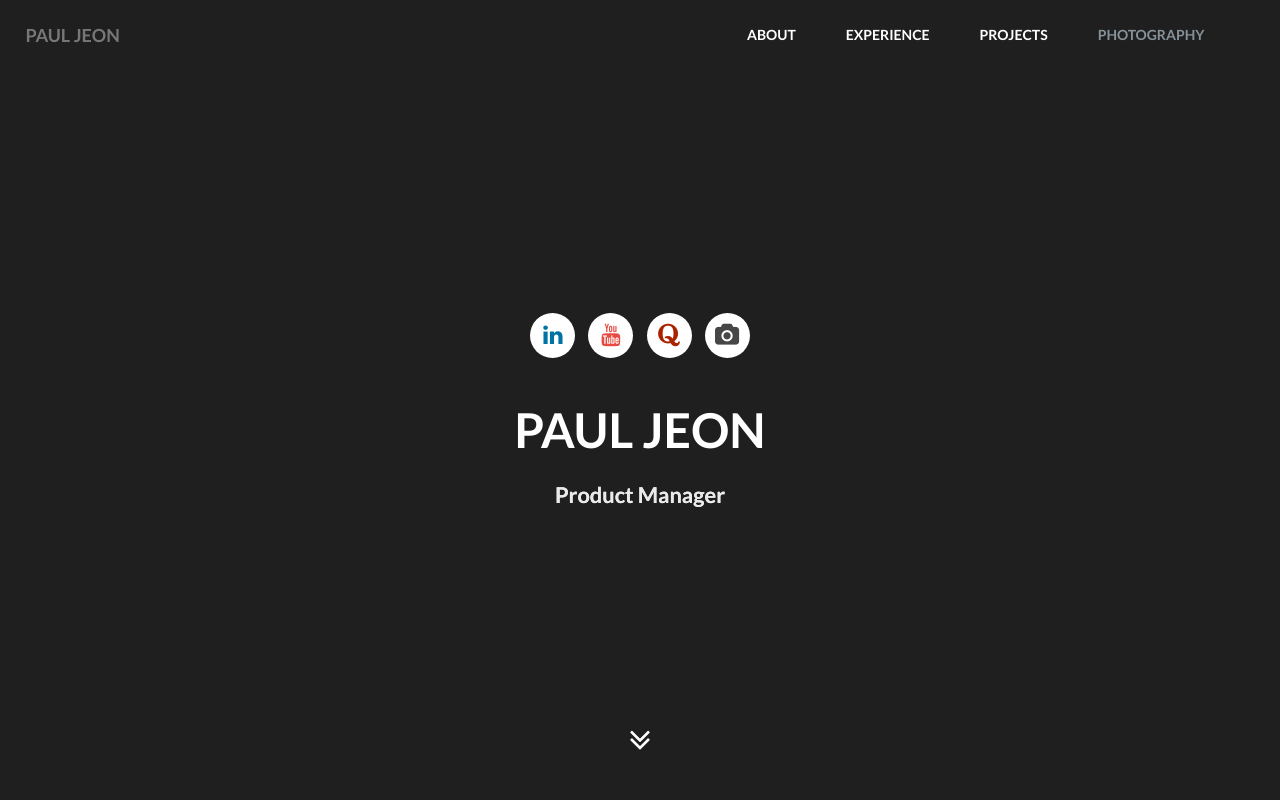
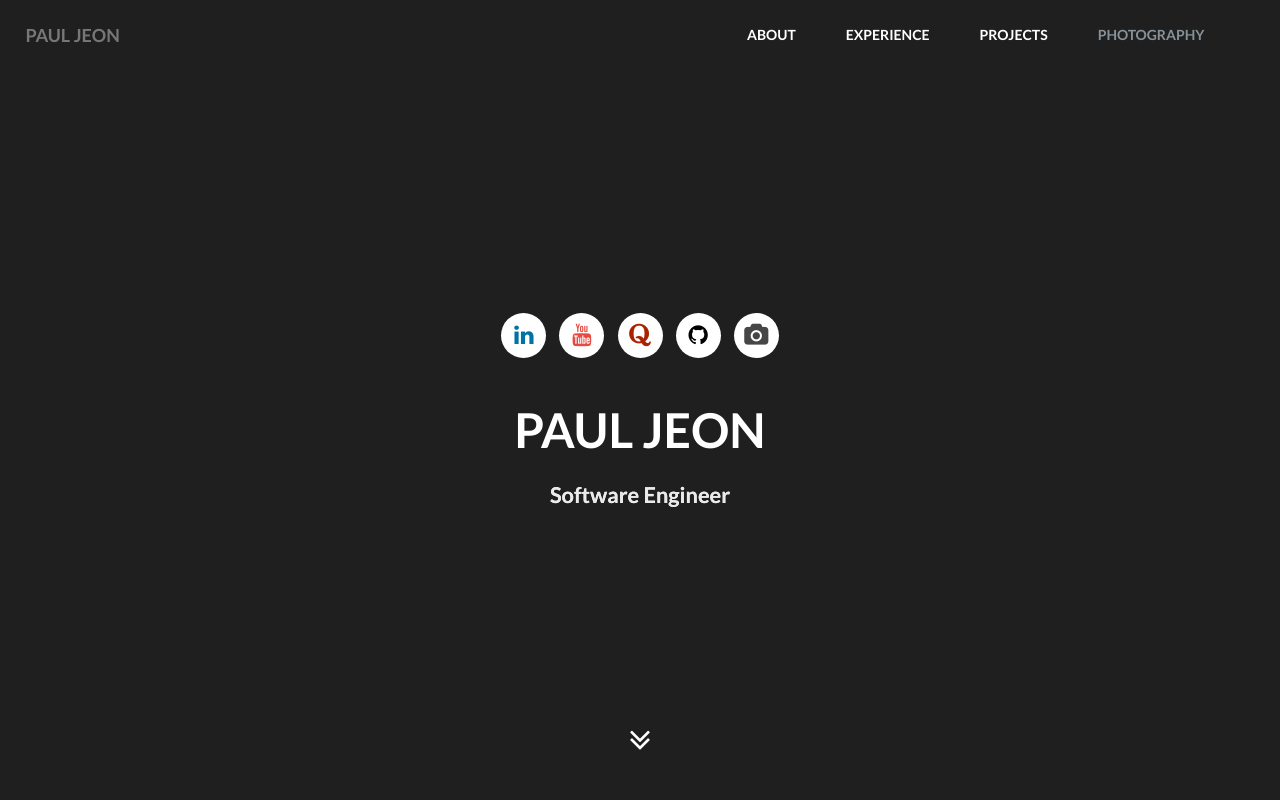
Before and after one commit to pauljeon/pauljeon.com, a plain HTML site: page pauljeon.com/index.html in a window 1280 px wide. Shown: the top 800 px of the page. Drawn offline with nearby package versions, Linux system fonts and the light colour scheme.

Commit message:
add github profile to top

```diff
--- a/pauljeon.com/index.html
+++ b/pauljeon.com/index.html
@@ -94,16 +94,15 @@
                             <div class="icons text-center">
                                 <a href="https://www.linkedin.com/in/pauljeon1" target="_blank" title="LinkedIn Profile" class="icon-button linkedin"><i class="icon-linkedin fa fa-linkedin"></i><span></span></a>
                                 <a itemprop="sameAs" href="https://www.youtube.com/channel/UCYQwn82l5IPau720IWl5RTg" target="_blank"  title="YouTube Profile"class="icon-button youtube"><i class="icon-youtube fa fa-youtube"></i><span></span></a>
-
                                 <a itemprop="sameAs" href="https://www.quora.com/profile/Paul-Jeon-3" target="_blank" title="Quora Profile" class="icon-button quora"><i class="icon-quora fa fa-quora"></i><span></span></a>
-                                <!-- <a itemprop="sameAs" href="https://www.instagram.com/hipaulpaul/?hl=en" target="_blank"  title="Instagram Profile"class="icon-button instagram"><i class="icon-instagram fa fa-instagram"></i><span></span></a> -->
+                                <a itemprop="sameAs" href="https://github.com/pauljeon" target="_blank" title="Github Profile" class="icon-button github"><i class="icon-github fa fa-github"></i><span></span></a>
                               	<a itemprop="sameAs" href="http://pauljeon.com/blog" target="_blank"  title="Photo Blog" class="icon-button camera"><i class="icon-camera fa fa-camera"></i><span></span></a>
                             </div>
                         </div>
 						<h1 class="headingz">Paul Jeon</h1>
 						<p>
 							<div class = "stuff">
-							<span class="rotate"> Software Engineer, Future KPOP Star, Data Analyst, Product Manager</span></div>
+							<span class="rotate"> Software Engineer, Future KPOP Star Product Manager, Pretty Cool Guy</span></div>
 						</p>
 					</div>
 					<div class="arrow-down">
```
